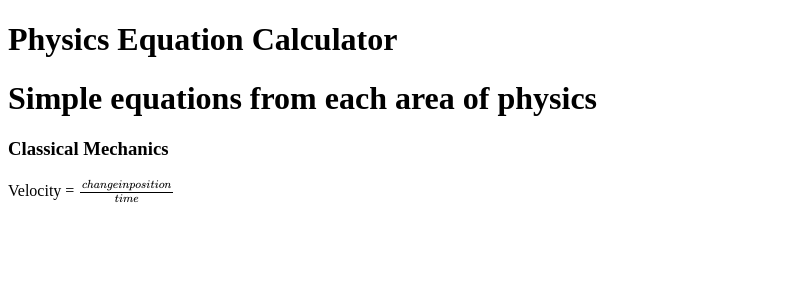
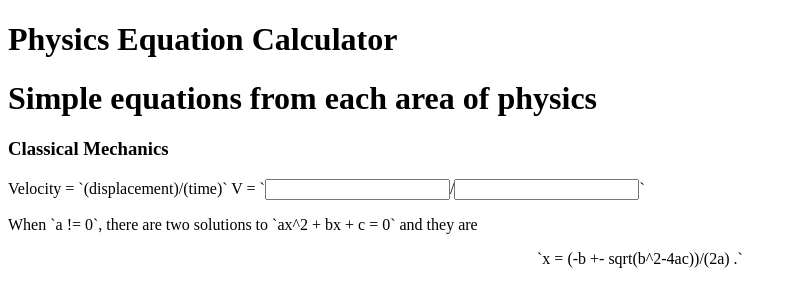
Before and after one commit to rayt90/physicsApp, a website: page index.html in a window 1280 px wide. Shown: the whole page, without its empty margins (0-796 px from the left). Drawn offline with nearby package versions, Linux system fonts and the light colour scheme; some packages are replaced by stand-ins of ours.

Commit message:
Created input fields for first equation

```diff
--- a/index.html
+++ b/index.html
@@ -1,13 +1,14 @@
 <!DOCTYPE html>
 <html lang="en" dir="ltr">
+
 <head>
   <meta charset="utf-8">
   <meta name="viewport" content="width=device-width, initial-scale=1">
-    <script type="text/javascript" async
-  src="https://cdnjs.cloudflare.com/ajax/libs/mathjax/2.7.5/MathJax.js?config=TeX-MML-AM_CHTML">
+  <script type="text/javascript" async src="https://cdnjs.cloudflare.com/ajax/libs/mathjax/2.7.5/MathJax.js?config=TeX-MML-AM_CHTML">
   </script>
   <title>Physics Calculator</title>
 </head>
+
 <body>
   <header>
     <h1>Physics Equation Calculator<h1>
@@ -17,10 +18,21 @@
     <h3>Classical Mechanics</h3>
     <div class="row">
       <label>
-          Velocity = \(change in position \over time\)
+        Velocity = `(displacement)/(time)`
       </label>
+      <label> V = `<input type="number" name="displacement" value=""></input>/<input type="number" name="time" value=""></input>` </label>
     </div>
   </div>
 
+
+
+  <p>When `a != 0`, there are two solutions to `ax^2 + bx + c = 0` and
+    they are</p>
+  <p style="text-align:center">
+    `x = (-b +- sqrt(b^2-4ac))/(2a) .`
+  </p>
+
+
 </body>
+
 </html>
```
Lines whose indentation alone changed are shown as unchanged.
